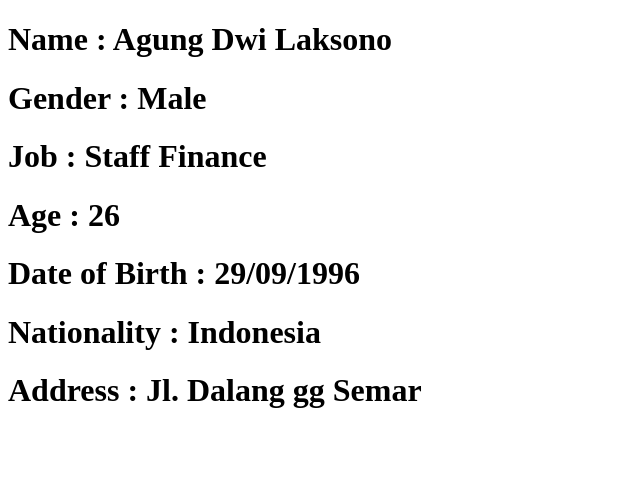
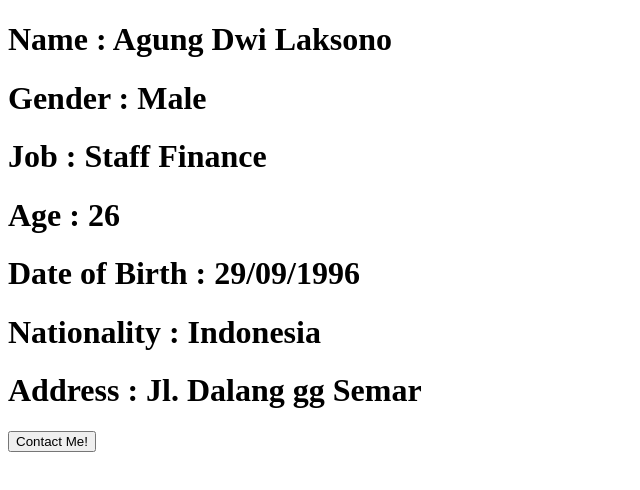
Before and after one commit to AgunngDwi/tugas_git, a plain HTML site: page index.html in a window 1280 px wide. Shown: the whole page, without its empty margins (0-640 px from the left). Drawn offline with Linux system fonts and the light colour scheme.

Commit message:
add button

```diff
--- a/index.html
+++ b/index.html
@@ -14,5 +14,6 @@
     <h1>Date of Birth : 29/09/1996</h1>
     <h1>Nationality : Indonesia</h1>
     <h1>Address : Jl. Dalang gg Semar</h1>
+    <button>Contact Me!</button>
 </body>
 </html>
```
